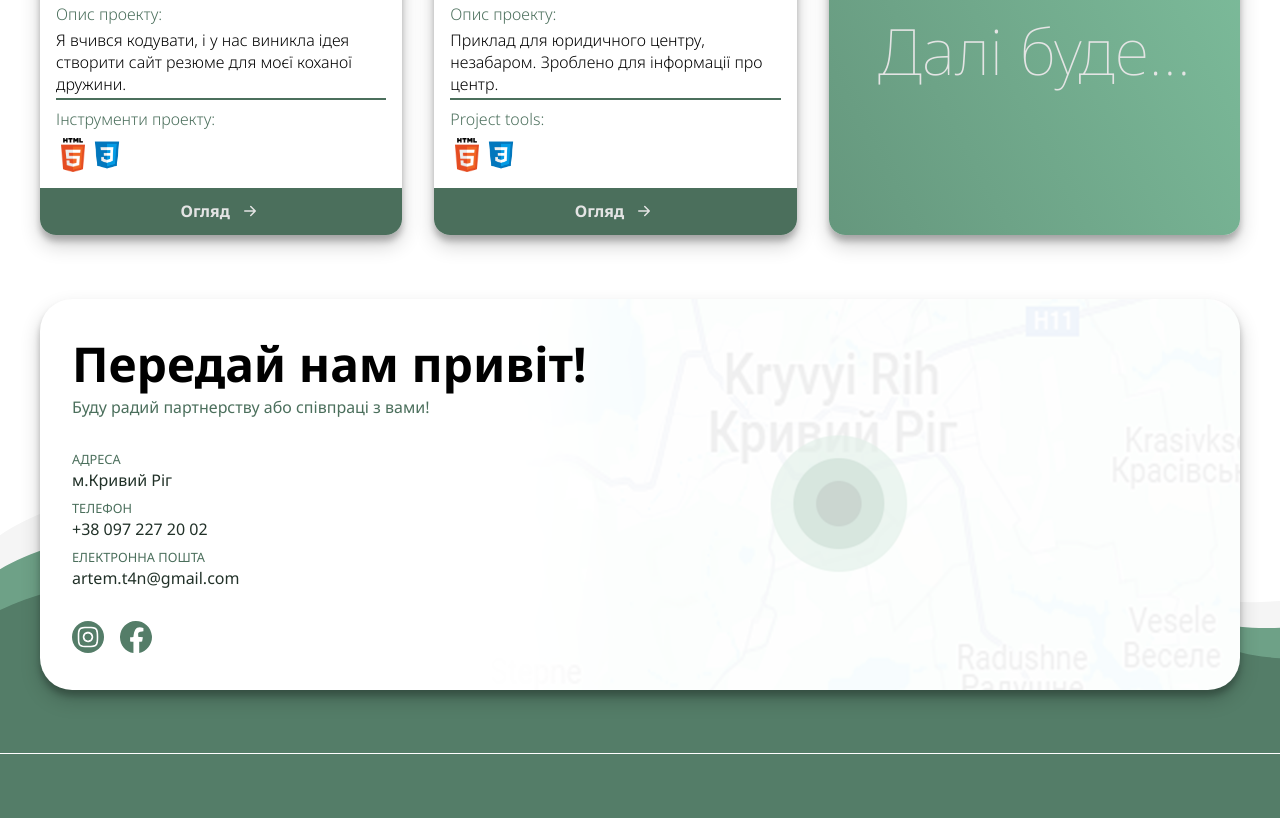
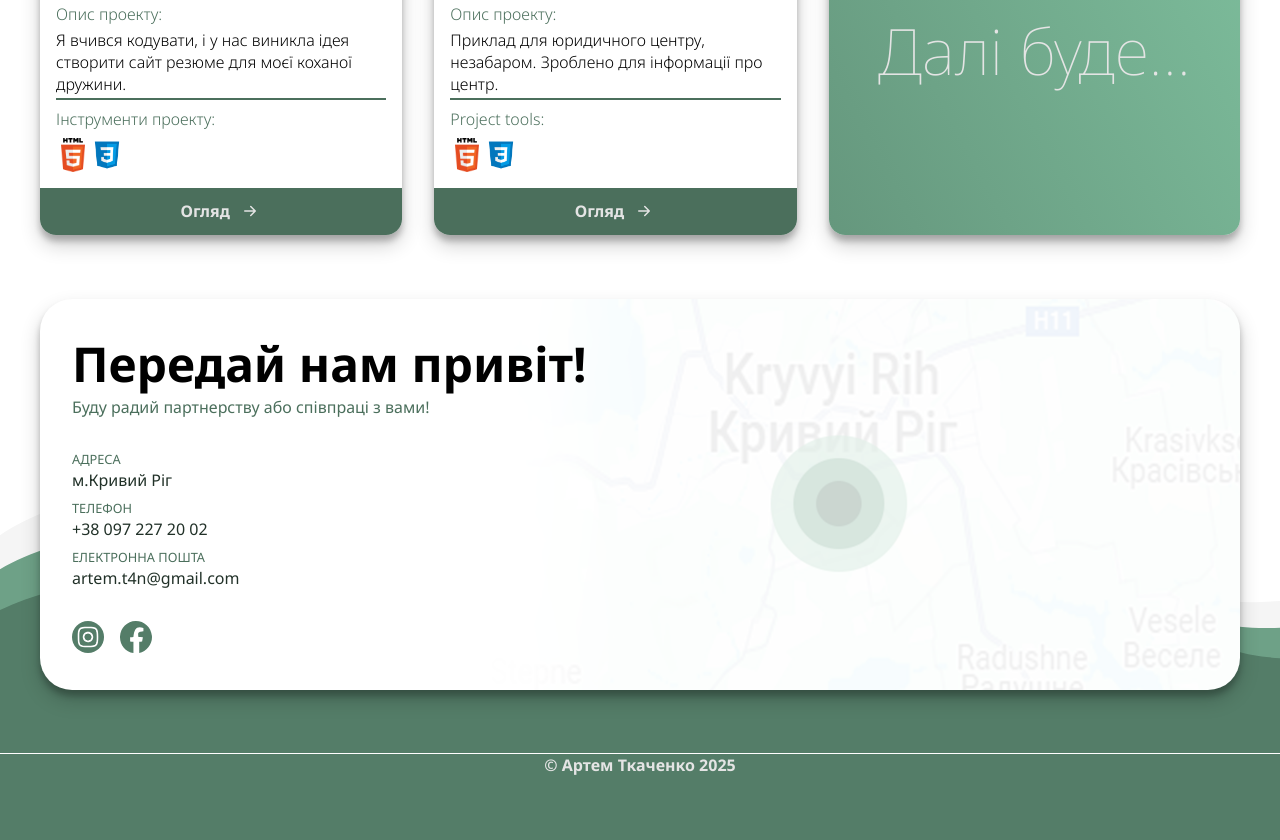
Before and after one commit to timchon/artemTkachenko, a plain HTML site: page ua/index.html in a window 1280 px wide. Shown: the part 2692-3532 px from the top of the page. Before the commit the page ends 3510 px from the top, so only its background shows below. Drawn offline with Linux system fonts and the light colour scheme; a web font is replaced by a local one.

Commit message:
Добавив Footer UA

```diff
--- a/ua/index.html
+++ b/ua/index.html
@@ -316,6 +316,8 @@
     </main>
 
     <!--Footer-->
-    <footer id="footer"></footer>
+    <footer id="footer">
+        <p>© Артем Ткаченко 2025</p>
+    </footer>
 </body>
 </html>
```
